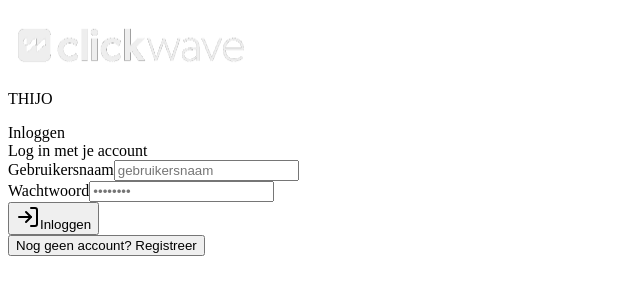
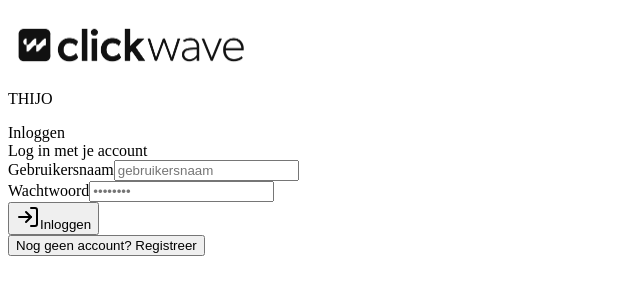
Before and after one commit to ianvdbrink3/agency-engine, a React (Vite) app in the folder client/: page / in a window 1280 px wide. Shown: the top 300 px of the page, without its empty margins (0-640 px from the left). Built offline with nearby package versions, Linux system fonts and the light colour scheme; a web font is replaced by a local one.

Commit message:
Fix: make Clickwave logo black on login screen

```diff
--- a/client/src/pages/login.tsx
+++ b/client/src/pages/login.tsx
@@ -41,8 +41,8 @@ export default function LoginPage() {
             alt="Clickwave"
             width="240"
             height="54"
-            className="mx-auto brightness-0 dark:brightness-100 dark:invert-0 invert"
-            style={{ objectFit: "contain" }}
+            className="mx-auto"
+            style={{ objectFit: "contain", filter: "invert(1)" }}
           />
           <p className="text-sm font-semibold tracking-[0.25em] uppercase text-muted-foreground">THIJO</p>
         </div>
```
